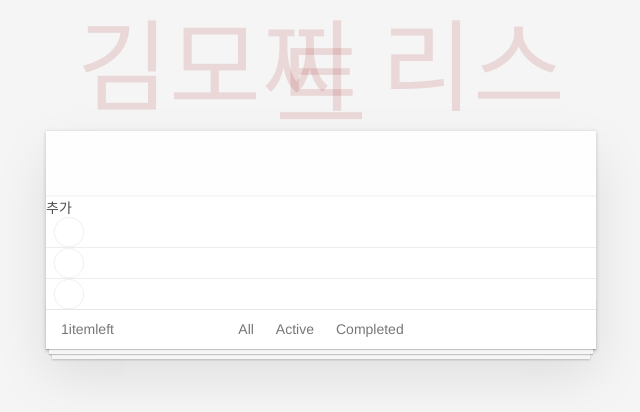
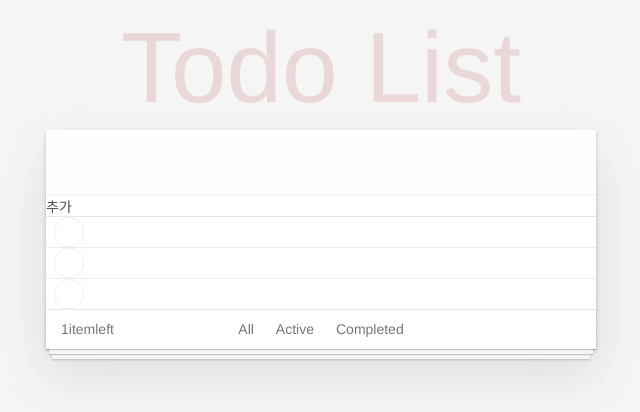
Before and after one commit to ireneworks/react-todo-mvc, a React (Create React App) app: page / in a window 1280 px wide. Shown: the top 412 px of the page, without its empty margins (319-959 px from the left). Built offline with nearby package versions, Linux system fonts and the light colour scheme.

Commit message:
refactory architecture

```diff
--- a/package.json
+++ b/package.json
@@ -6,6 +6,7 @@
     "@testing-library/jest-dom": "^5.14.1",
     "@testing-library/react": "^11.2.7",
     "@testing-library/user-event": "^12.8.3",
+    "prettier": "^2.4.1",
     "react": "^17.0.2",
     "react-dom": "^17.0.2",
     "react-scripts": "4.0.3",
--- a/src/App.js
+++ b/src/App.js
@@ -1,16 +1,39 @@
-import React, {Component} from 'react';
-import './App.css';
-import TodoHeader from "./components/TodoHeader";
-import Todos from "./components/Todos";
+import React, { useState } from "react";
+import "./App.css";
+import Todo from "./components/Todo";
+import TodoForm from "./components/TodoForm";
 
-class App extends Component {
-  render() {
+const todoContent = [
+  {
+    id: 1,
+    todoValue: "모찌랑 놀러가기",
+  },
+  {
+    id: 2,
+    todoValue: "일본가고 싶당",
+  },
+  {
+    id: 3,
+    todoValue: "이게 모야아아 -ㅅ-",
+  },
+];
+
+export default function App() {
+  const onAdd = (todo) => {};
+
+  useState();
+
   return (
     <div className="todo-app">
-        {/*<TodoHeader />*/}
+      <header>
+        <h1 className="todo-app__header">Todo List</h1>
+        <TodoForm />
+      </header>
       <div className="todo-app__main">
         <ul className="todo-list">
-            <Todos />
+          {todoContent.map((todo) => (
+            <Todo todo={todo} />
+          ))}
         </ul>
       </div>
       <footer className="footer">
@@ -20,14 +43,17 @@ class App extends Component {
           left
         </span>
         <ul className="todo-filters">
-            <li><a href="#none">All</a></li>
-            <li><a href="#none">Active</a></li>
-            <li><a href="#none">Completed</a></li>
+          <li>
+            <a href="#none">All</a>
+          </li>
+          <li>
+            <a href="#none">Active</a>
+          </li>
+          <li>
+            <a href="#none">Completed</a>
+          </li>
         </ul>
       </footer>
     </div>
   );
 }
-}
-
-export default App;
--- /dev/null
+++ b/src/components/Todo.jsx
@@ -0,0 +1,17 @@
+import React from "react";
+
+function Todo({ todo }) {
+  return (
+    <li className="todo-item">
+      <button className="toggle" />
+      <div className="todo-item__view">
+        <div className="todo-item__view__text">{todo.value}</div>
+        <button className="todo-item__destroy" />
+      </div>
+
+      <input type="text" className="todo-item__edit" />
+    </li>
+  );
+}
+
+export default Todo;
--- /dev/null
+++ b/src/components/TodoForm.jsx
@@ -0,0 +1,25 @@
+import React, { useState } from "react";
+
+export default function TodoForm({}) {
+  const [value, setValue] = useState();
+
+  const onChange = (e) => {
+    setValue(e.target.value);
+  };
+
+  const onClick = () => {
+    console.log(value);
+  };
+
+  return (
+    <>
+      <input
+        type="text"
+        onChange={onChange}
+        value={value}
+        className="todo-app__new-todo"
+      />
+      <button onClick={onClick}>추가</button>
+    </>
+  );
+}
--- a/src/components/TodoHeader.jsx
+++ /dev/null
@@ -1,32 +0,0 @@
-import React from 'react';
-
-export default function TodoHeader ({onChange, onKeypress, todo, onClick}) {
-
-    // const [value, setValue] = useState([]);
-    //
-    // const onChange = (e) => {
-    //     setValue(e.target.value);
-    // }
-    //
-    // const onClick = () => {
-    //     console.log(value);
-    // }
-    //
-    // const onKeypress = (e) => {
-    //     if(e.charCode === 13) {
-    //         onClick();
-    //     }
-    // }
-
-    return(
-        <header>
-            <h1 className="todo-app__header">김모찌 리스트</h1>
-            <input type="text"
-                   onChange={onChange}
-                   onKeyPress={onKeypress}
-                   value={todo}
-                   className="todo-app__new-todo"/>
-            <button onClick={onClick}>추가</button>
-        </header>
-        );
-}
--- a/src/components/TodoList.jsx
+++ /dev/null
@@ -1,27 +0,0 @@
-import React from 'react';
-
-function TodoView ({todo}) {
-    return (
-        <li className="todo-item">
-            <button className="toggle"/>
-            <div className="todo-item__view">
-                <div className="todo-item__view__text">{todo.value}</div>
-                <button className="todo-item__destroy"/>
-            </div>
-            <input type="text"
-                   className="todo-item__edit"/>
-        </li>
-    );
-}
-
-function TodoList({todoContent}) {
-    return (
-        <div>
-            {todoContent.map(todo => (
-                <TodoView todo={todo} key={todo.id} />
-            ))}
-        </div>
-    );
-}
-
-export default TodoList;
--- a/src/components/Todos.jsx
+++ /dev/null
@@ -1,58 +0,0 @@
-import React, { useState } from 'react';
-import TodoHeader from "./TodoHeader";
-import TodoList from "./TodoList";
-
-function Todos () {
-
-    const [value, setValue] = useState({
-        todoValue: ''
-    });
-
-    const {todoValue} = value;
-
-    const onChange = (e) => {
-        setValue(e.target.value);
-    }
-
-    const onKeypress = (e) => {
-        if(e.charCode === 13) {
-            onCreate();
-        }
-    }
-
-    const todoContent = [
-        {
-            id: 1,
-            todoValue: "모찌랑 놀러가기"
-        }, {
-            id: 2,
-            todoValue: "일본가고 싶당"
-        }, {
-            id: 3,
-            todoValue: "이게 모야아아 -ㅅ-"
-        }
-    ];
-
-    // const nextId = useRef(4);
-
-    const onCreate = () => {
-        console.log(value);
-        // nextId.current += 1;
-
-    }
-
-    return (
-        <div>
-            <TodoHeader
-                onChange={onChange}
-                onKeypress={onKeypress}
-                todo={todoValue}
-                onClick={onCreate}
-            />
-            <TodoList todoContent={todoContent} />
-        </div>
-    );
-}
-
-
-export default Todos;
```
Also changed, not shown: src/App.css (+27 -16 lines), src/index.js (+5 -5 lines), 2 other files (tests, documents, lock files or other folders). Lines whose indentation alone changed are shown as unchanged.
